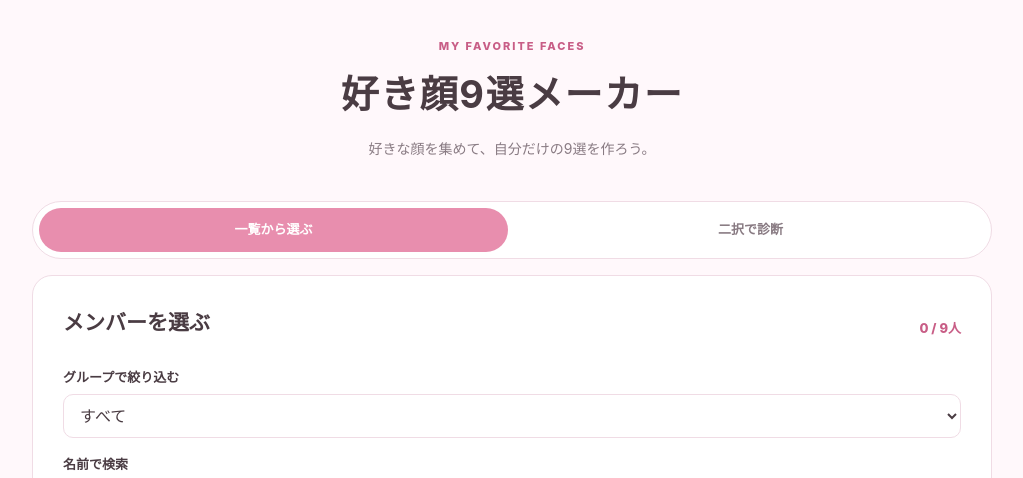
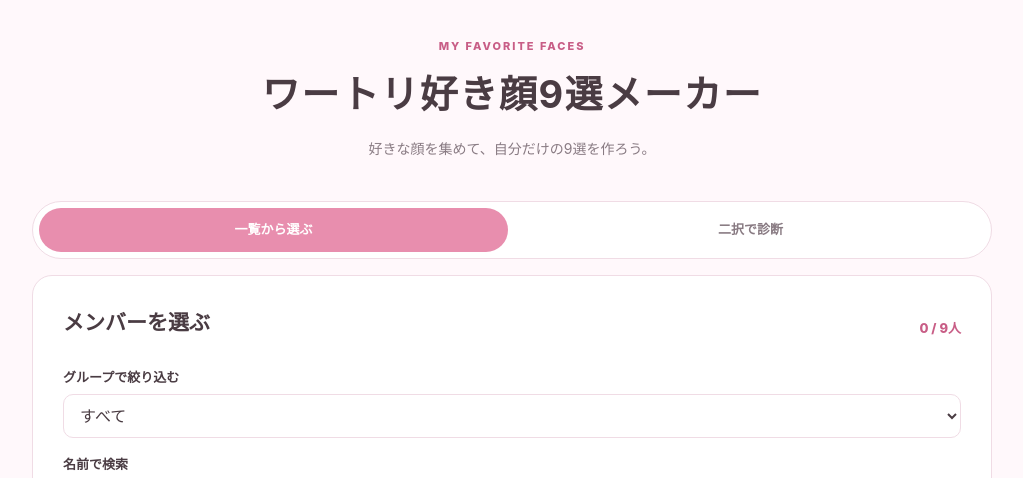
Before and after one commit to srtm-02/srtm02.github.io, a plain HTML site: page index.html in a window 1280 px wide. Shown: the top 478 px of the page, without its empty margins (128-1151 px from the left). Drawn offline with nearby package versions, Linux system fonts and the light colour scheme.

Commit message:
Update index.html

```diff
--- a/index.html
+++ b/index.html
@@ -4,7 +4,7 @@
   <meta charset="UTF-8">
   <meta name="viewport" content="width=device-width, initial-scale=1">
 
-  <title>好き顔9選メーカー</title>
+  <title>ワートリ好き顔9選メーカー</title>
   <meta name="description" content="好きな人を選んで自分だけの好き顔9選を作ろう。">
 
   <!-- デザイン：css/style.css -->
@@ -23,7 +23,7 @@
 <body>
   <header class="site-header">
     <p class="eyebrow">MY FAVORITE FACES</p>
-    <h1>好き顔9選メーカー</h1>
+    <h1>ワートリ好き顔9選メーカー</h1>
     <p>好きな顔を集めて、自分だけの9選を作ろう。</p>
   </header>
 
```
